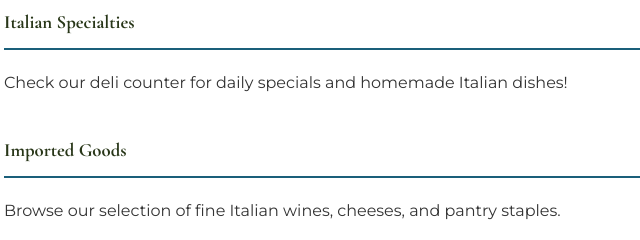
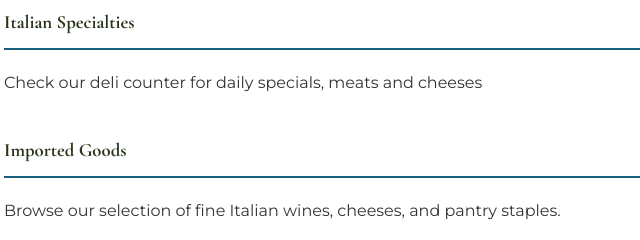
Before and after one commit to gabbyt321/gabbyt321.github.io, a plain HTML site: page menu.html in a window 1280 px wide. Shown: the part 1277-1517 px from the top of the page, 100-740 px from the left. Drawn offline with nearby package versions, Linux system fonts and the light colour scheme.

Commit message:
Update menu.html
fix

```diff
--- a/menu.html
+++ b/menu.html
@@ -104,7 +104,7 @@
 
             <div class="menu-section">
                 <h3>Italian Specialties</h3>
-                <p>Check our deli counter for daily specials and homemade Italian dishes!</p>
+                <p>Check our deli counter for daily specials, meats and cheeses</p>
             </div>
 
             <div class="menu-section">
```
